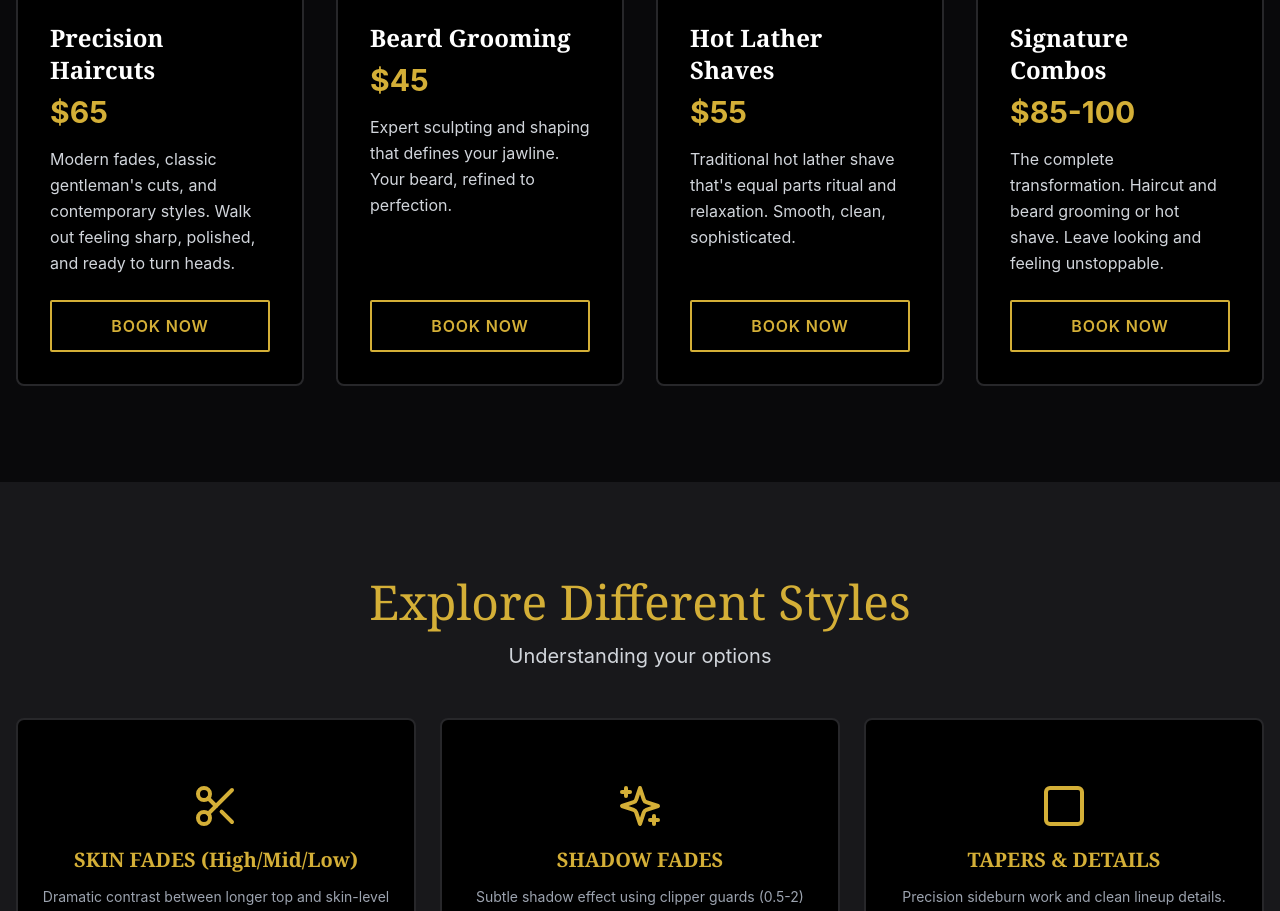
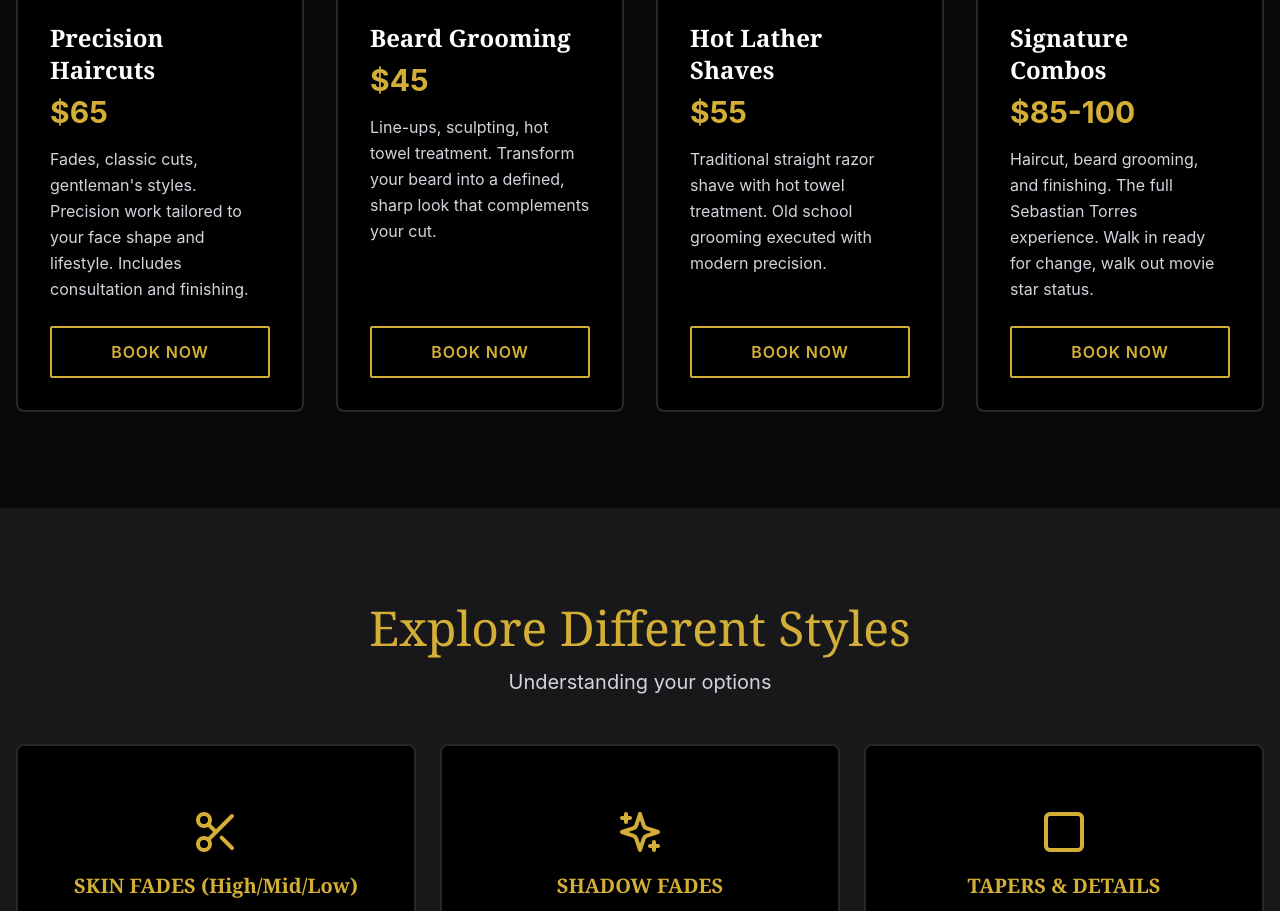
Before and after one commit to tlmcburney/barbersebastiantorres, a React (Vite) app: page / in a window 1280 px wide. Shown: the part 2178-3089 px from the top of the page. Built offline with nearby package versions, Linux system fonts and the light colour scheme; no server answers; a web font is replaced by a local one.

Commit message:
Updated Services.tsx

```diff
--- a/src/components/Services.tsx
+++ b/src/components/Services.tsx
@@ -13,25 +13,25 @@ const services: Service[] = [
     icon: <Scissors className="w-8 h-8" />,
     title: 'Precision Haircuts',
     price: '$65',
-    description: 'Modern fades, classic gentleman\'s cuts, and contemporary styles. Walk out feeling sharp, polished, and ready to turn heads.'
+    description: 'Fades, classic cuts, gentleman\'s styles. Precision work tailored to your face shape and lifestyle. Includes consultation and finishing.'
   },
   {
     icon: <Sparkles className="w-8 h-8" />,
     title: 'Beard Grooming',
     price: '$45',
-    description: 'Expert sculpting and shaping that defines your jawline. Your beard, refined to perfection.'
+    description: 'Line-ups, sculpting, hot towel treatment. Transform your beard into a defined, sharp look that complements your cut.'
   },
   {
     icon: <Droplet className="w-8 h-8" />,
     title: 'Hot Lather Shaves',
     price: '$55',
-    description: 'Traditional hot lather shave that\'s equal parts ritual and relaxation. Smooth, clean, sophisticated.'
+    description: 'Traditional straight razor shave with hot towel treatment. Old school grooming executed with modern precision.'
   },
   {
     icon: <Star className="w-8 h-8" />,
     title: 'Signature Combos',
     price: '$85-100',
-    description: 'The complete transformation. Haircut and beard grooming or hot shave. Leave looking and feeling unstoppable.'
+    description: 'Haircut, beard grooming, and finishing. The full Sebastian Torres experience. Walk in ready for change, walk out movie star status.'
   }
 ]
 
```
